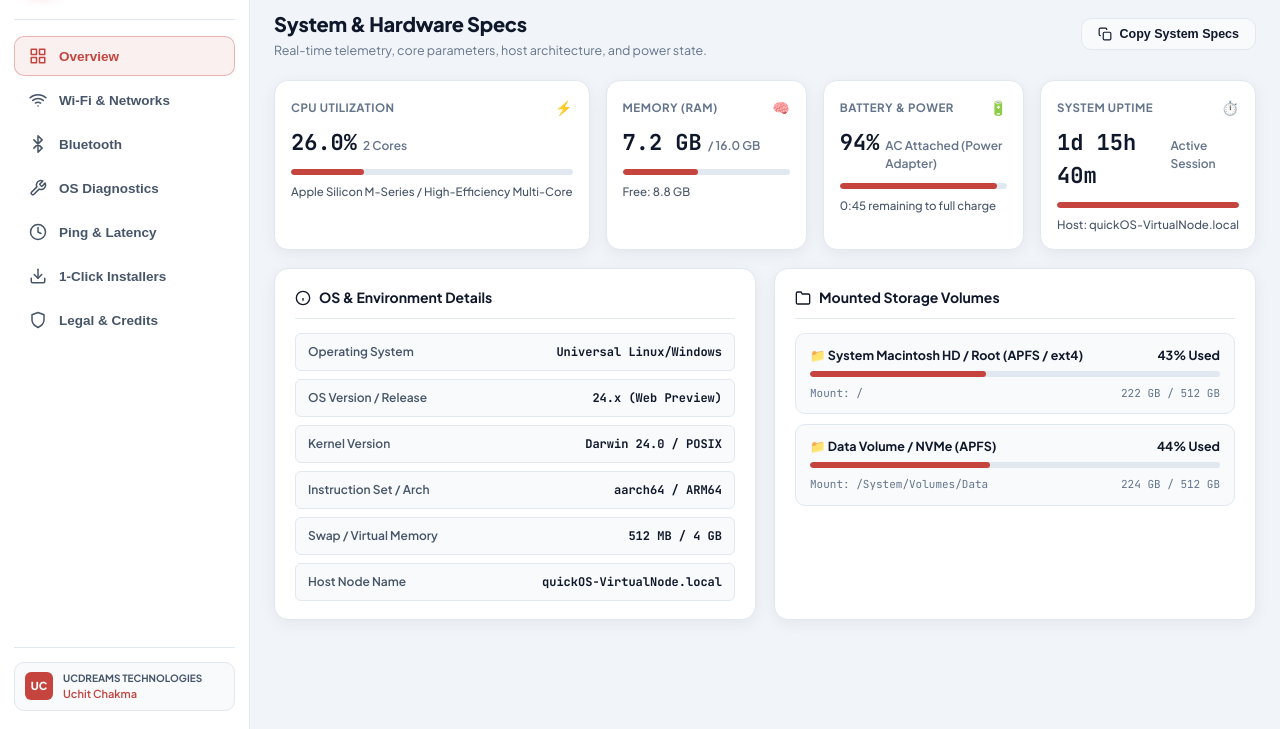
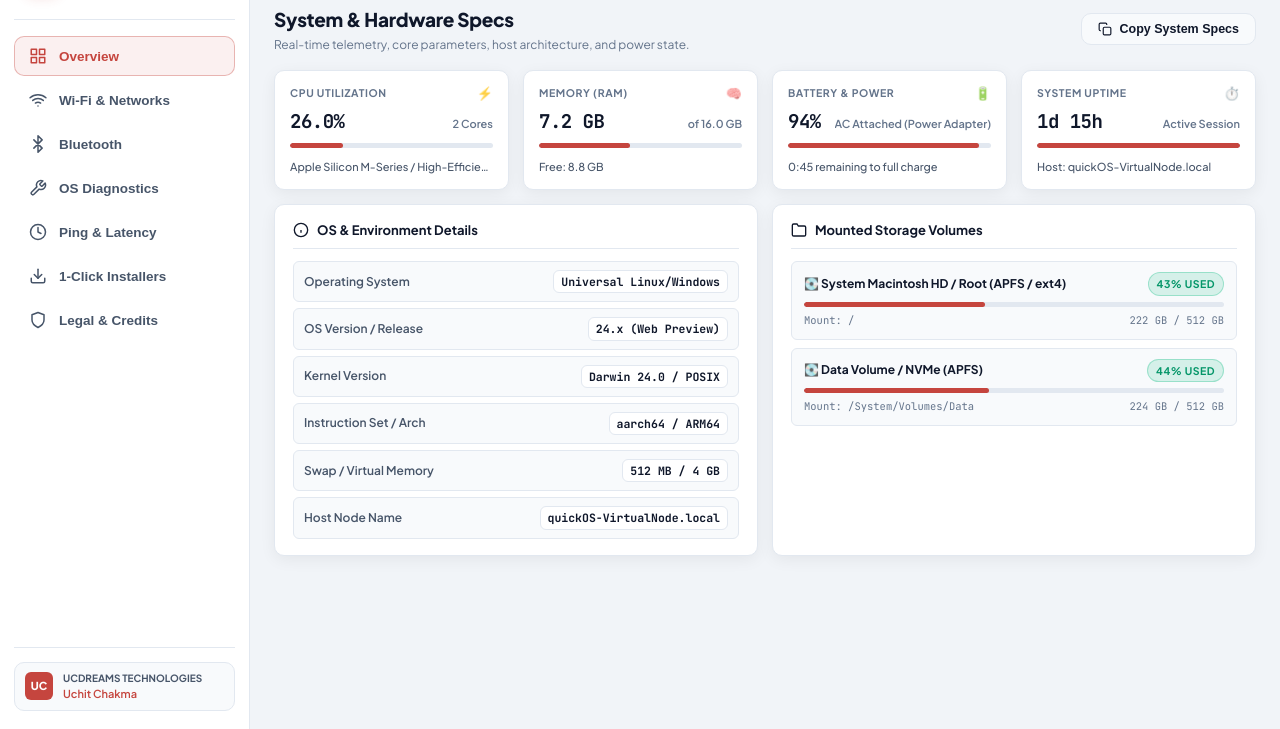
Before and after one commit to uchitchakma/quickOS, a website built with Vite: page index.html in a window 1280 px wide. Shown: the part 71-800 px from the top of the page. Built offline with nearby package versions, Linux system fonts and the light colour scheme.

Commit message:
style: perfect layout grid alignment, sanitize battery telemetry, and deduplicate storage volumes

```diff
--- a/src/main.ts
+++ b/src/main.ts
@@ -223,7 +223,7 @@ function formatUptime(seconds: number): string {
   const d = Math.floor(seconds / (3600 * 24));
   const h = Math.floor((seconds % (3600 * 24)) / 3600);
   const m = Math.floor((seconds % 3600) / 60);
-  if (d > 0) return `${d}d ${h}h ${m}m`;
+  if (d > 0) return `${d}d ${h}h`;
   if (h > 0) return `${h}h ${m}m`;
   return `${m}m ${seconds % 60}s`;
 }
@@ -370,12 +370,15 @@ class QuickOSApp {
   private renderOverview(s: SystemSpecs) {
     // Header tags
     const headerOs = document.getElementById('header-os-name');
-    if (headerOs) headerOs.textContent = `${s.os_name} ${s.os_version}`;
+    if (headerOs) {
+      const osPretty = s.os_name.toLowerCase().includes('darwin') ? `macOS ${s.os_version}` : `${s.os_name} ${s.os_version}`;
+      headerOs.textContent = osPretty;
+    }
 
     const headerArch = document.getElementById('header-arch');
     if (headerArch) headerArch.textContent = s.arch.toUpperCase();
 
-    // Mini CPU/RAM meters
+    // Mini CPU/RAM meters in topbar
     const miniCpuVal = document.getElementById('mini-cpu-val');
     const miniCpuFill = document.getElementById('mini-cpu-fill');
     if (miniCpuVal && miniCpuFill) {
@@ -410,7 +413,7 @@ class QuickOSApp {
     const ramProg = document.getElementById('ram-progress');
     const ramFreeDisp = document.getElementById('ram-free-display');
     if (ramUsedDisp) ramUsedDisp.textContent = `${ramUsedGB} GB`;
-    if (ramTotalDisp) ramTotalDisp.textContent = `/ ${ramTotalGB} GB`;
+    if (ramTotalDisp) ramTotalDisp.textContent = `of ${ramTotalGB} GB`;
     if (ramProg) ramProg.style.width = `${ramPct}%`;
     if (ramFreeDisp) ramFreeDisp.textContent = `Free: ${(s.free_memory_bytes / (1024 * 1024 * 1024)).toFixed(1)} GB`;
 
@@ -456,10 +459,10 @@ class QuickOSApp {
           return `
             <div class="disk-item">
               <div class="disk-item-top">
-                <span>📁 ${d.name || d.mount_point} (${d.file_system || 'Drive'})</span>
-                <span>${diskPct}% Used</span>
+                <span>💽 ${d.name || d.mount_point} (${d.file_system || 'Drive'})</span>
+                <span class="badge ${diskPct > 85 ? 'badge-warning' : 'badge-success'}">${diskPct}% Used</span>
               </div>
-              <div class="progress-track">
+              <div class="progress-track" style="margin: 6px 0;">
                 <div class="progress-bar" style="width: ${diskPct}%"></div>
               </div>
               <div class="disk-item-stats">
--- a/src/styles.css
+++ b/src/styles.css
@@ -385,7 +385,8 @@ body {
 .content-scroll {
   flex: 1;
   overflow-y: auto;
-  padding: 24px;
+  overflow-x: hidden;
+  padding: 20px 24px;
 }
 
 .view-panel {
@@ -415,18 +416,18 @@ body {
   display: flex;
   align-items: center;
   justify-content: space-between;
-  margin-bottom: 20px;
+  margin-bottom: 16px;
 }
 
 .view-title {
-  font-size: 20px;
+  font-size: 19px;
   font-weight: 800;
   color: var(--text-primary);
   letter-spacing: -0.3px;
 }
 
 .view-desc {
-  font-size: 12.5px;
+  font-size: 12px;
   color: var(--text-muted);
   margin-top: 2px;
 }
@@ -435,86 +436,109 @@ body {
 .card {
   background-color: var(--bg-card);
   border: 1px solid var(--border-subtle);
-  border-radius: var(--radius-lg);
-  padding: 18px 20px;
-  margin-bottom: 18px;
+  border-radius: var(--radius-md);
+  padding: 16px 18px;
+  margin-bottom: 14px;
   box-shadow: var(--card-shadow);
+  display: flex;
+  flex-direction: column;
+  min-width: 0;
 }
 
 .card-heading {
-  font-size: 14px;
+  font-size: 13px;
   font-weight: 700;
   color: var(--text-primary);
   display: flex;
   align-items: center;
   gap: 8px;
-  margin-bottom: 14px;
+  margin-bottom: 12px;
   border-bottom: 1px solid var(--border-subtle);
-  padding-bottom: 10px;
+  padding-bottom: 8px;
 }
 
 .grid-4 {
   display: grid;
-  grid-template-columns: repeat(4, 1fr);
-  gap: 16px;
-  margin-bottom: 18px;
+  grid-template-columns: repeat(4, minmax(0, 1fr));
+  gap: 14px;
+  margin-bottom: 14px;
 }
 
 .grid-2 {
   display: grid;
-  grid-template-columns: repeat(2, 1fr);
-  gap: 18px;
+  grid-template-columns: repeat(2, minmax(0, 1fr));
+  gap: 14px;
+  align-items: stretch;
 }
 
 /* STAT CARDS */
 .stat-card {
-  padding: 16px;
+  padding: 13px 15px;
   margin-bottom: 0;
   display: flex;
   flex-direction: column;
+  justify-content: space-between;
+  min-width: 0;
+  height: 100%;
+  min-height: 120px;
+  border-radius: var(--radius-md);
 }
 
 .stat-header {
   display: flex;
   justify-content: space-between;
   align-items: center;
-  margin-bottom: 8px;
+  margin-bottom: 6px;
+  min-width: 0;
 }
 
 .stat-title {
-  font-size: 11.5px;
+  font-size: 10.5px;
   font-weight: 700;
   color: var(--text-muted);
   text-transform: uppercase;
-  letter-spacing: 0.5px;
+  letter-spacing: 0.6px;
+  white-space: nowrap;
+  overflow: hidden;
+  text-overflow: ellipsis;
 }
 
 .stat-icon {
-  font-size: 14px;
+  font-size: 13px;
+  opacity: 0.85;
 }
 
 .stat-main {
   display: flex;
   align-items: baseline;
+  justify-content: space-between;
   gap: 6px;
-  margin-bottom: 10px;
+  margin-bottom: 8px;
+  min-width: 0;
 }
 
 .stat-number {
   font-family: var(--font-mono);
-  font-size: 22px;
+  font-size: 19px;
   font-weight: 800;
   color: var(--text-primary);
+  line-height: 1.1;
+  white-space: nowrap;
+  letter-spacing: -0.5px;
 }
 
 .stat-sub {
-  font-size: 12px;
+  font-size: 11px;
   color: var(--text-muted);
   font-weight: 600;
+  white-space: nowrap;
+  overflow: hidden;
+  text-overflow: ellipsis;
+  text-align: right;
 }
 
 .progress-track {
-  height: 6px;
+  height: 5px;
   background-color: var(--border-subtle);
   border-radius: 3px;
   overflow: hidden;
@@ -529,70 +553,79 @@ body {
 }
 
 .stat-footer {
-  font-size: 11.5px;
+  font-size: 11px;
   color: var(--text-secondary);
   white-space: nowrap;
   overflow: hidden;
   text-overflow: ellipsis;
   font-weight: 500;
+  min-height: 16px;
 }
 
 /* SPEC TABLES */
 .spec-table {
   display: flex;
   flex-direction: column;
-  gap: 8px;
+  gap: 6px;
+  flex: 1;
+  justify-content: space-between;
 }
 
 .spec-row {
   display: flex;
   justify-content: space-between;
   align-items: center;
-  padding: 9px 12px;
+  padding: 8px 10px;
   background-color: var(--bg-card-hover);
   border-radius: var(--radius-sm);
   border: 1px solid var(--border-subtle);
+  font-size: 12px;
 }
 
 .spec-label {
   color: var(--text-secondary);
-  font-size: 12px;
   font-weight: 600;
 }
 
 .spec-value {
   font-family: var(--font-mono);
-  font-size: 12px;
+  font-size: 11.5px;
   color: var(--text-primary);
   font-weight: 700;
+  background: var(--bg-card);
+  padding: 2px 7px;
+  border-radius: var(--radius-sm);
+  border: 1px solid var(--border-subtle);
 }
 
 /* STORAGE DISKS */
 .disks-list {
   display: flex;
   flex-direction: column;
-  gap: 10px;
+  gap: 8px;
+  flex: 1;
 }
 
 .disk-item {
   background: var(--bg-card-hover);
   border: 1px solid var(--border-subtle);
-  border-radius: var(--radius-md);
-  padding: 12px 14px;
+  border-radius: var(--radius-sm);
+  padding: 10px 12px;
 }
 
 .disk-item-top {
   display: flex;
   justify-content: space-between;
-  margin-bottom: 6px;
-  font-size: 12.5px;
+  align-items: center;
+  margin-bottom: 4px;
+  font-size: 12px;
   font-weight: 700;
   color: var(--text-primary);
 }
 
 .disk-item-stats {
   font-family: var(--font-mono);
-  font-size: 11px;
+  font-size: 10.5px;
   color: var(--text-muted);
   display: flex;
   justify-content: space-between;
```
Also changed, not shown: 1 other file.
